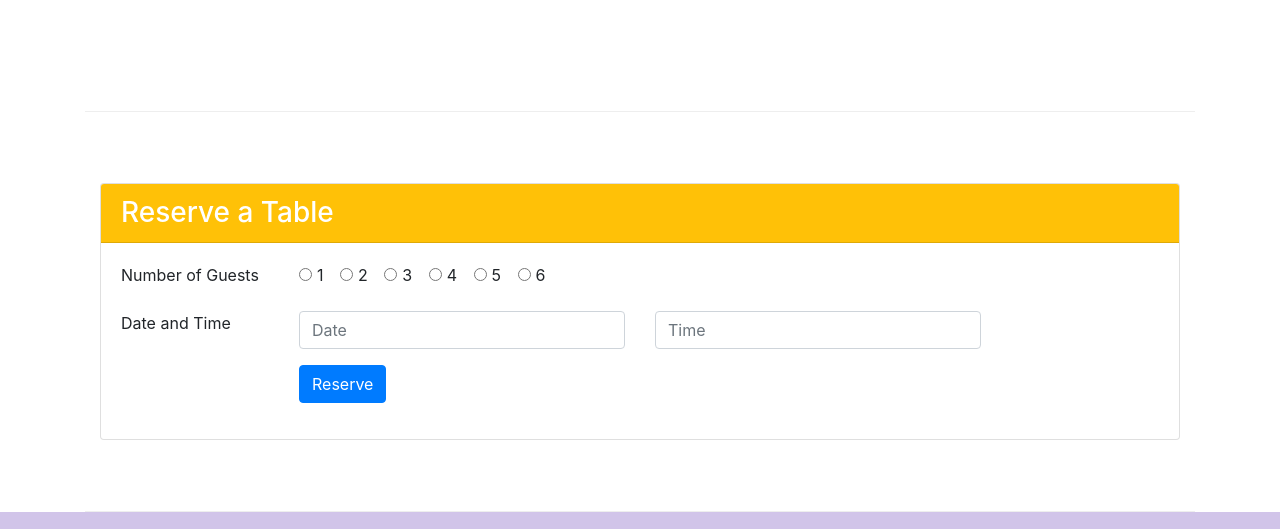
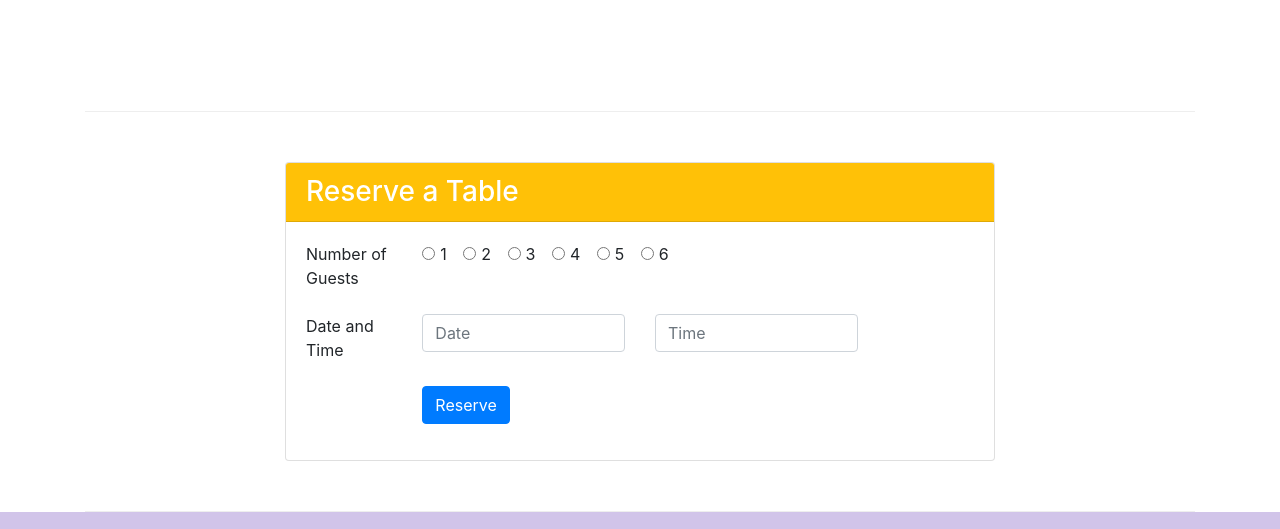
Before and after one commit to L3thal14/Confusion-Bootstrap, a website: page index.html in a window 1280 px wide. Shown: the part 1422-1951 px from the top of the page. Drawn offline with nearby package versions, Linux system fonts and the light colour scheme.

Commit message:
Assign2 done

```diff
--- a/index.html
+++ b/index.html
@@ -116,7 +116,7 @@
             </div>
         </div>
         <div class="row row-content align-items-center"  id="foodtable">
-            <div class="col-12">
+            <div class="col-12 col-sm-8 align-self-center offset-sm-2">
               <div class="card">
                 <h3 class="card-header bg-warning text-white">Reserve a Table</h3>
                 <div class="card-body">
```
